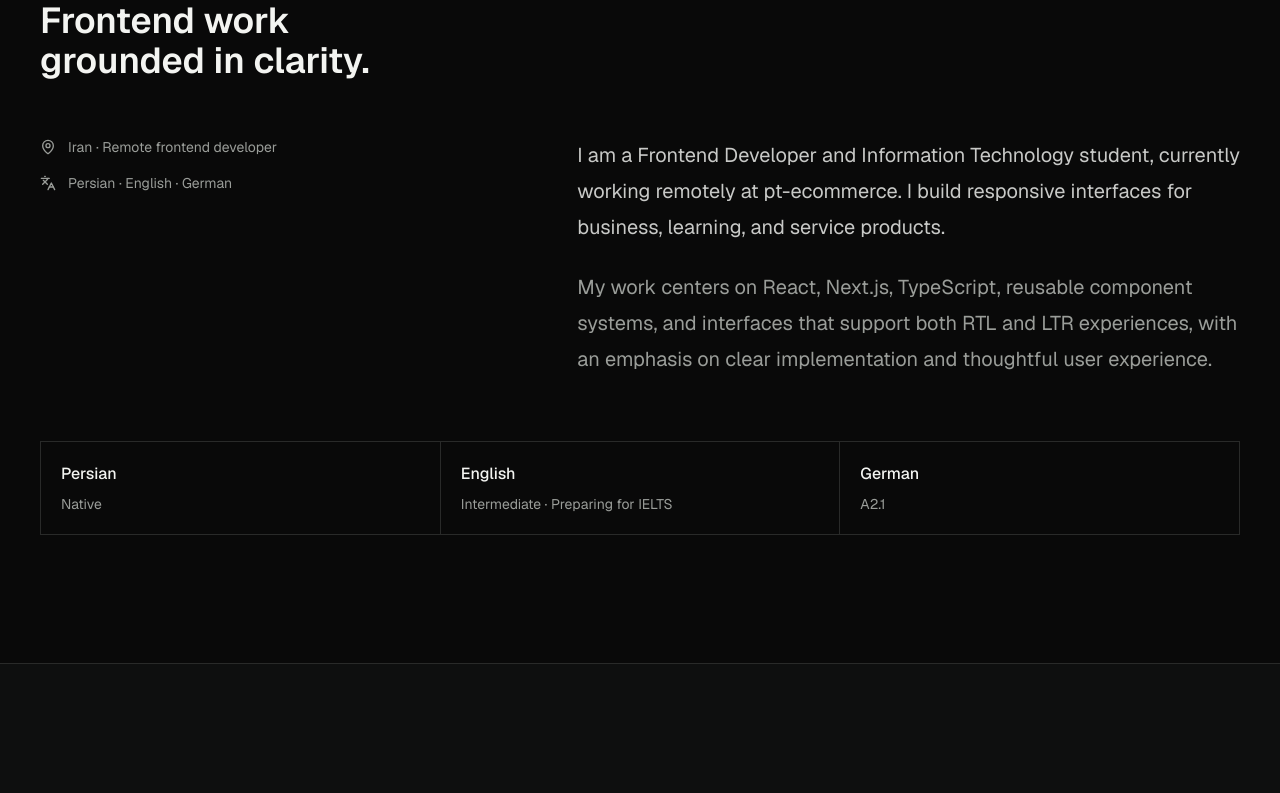
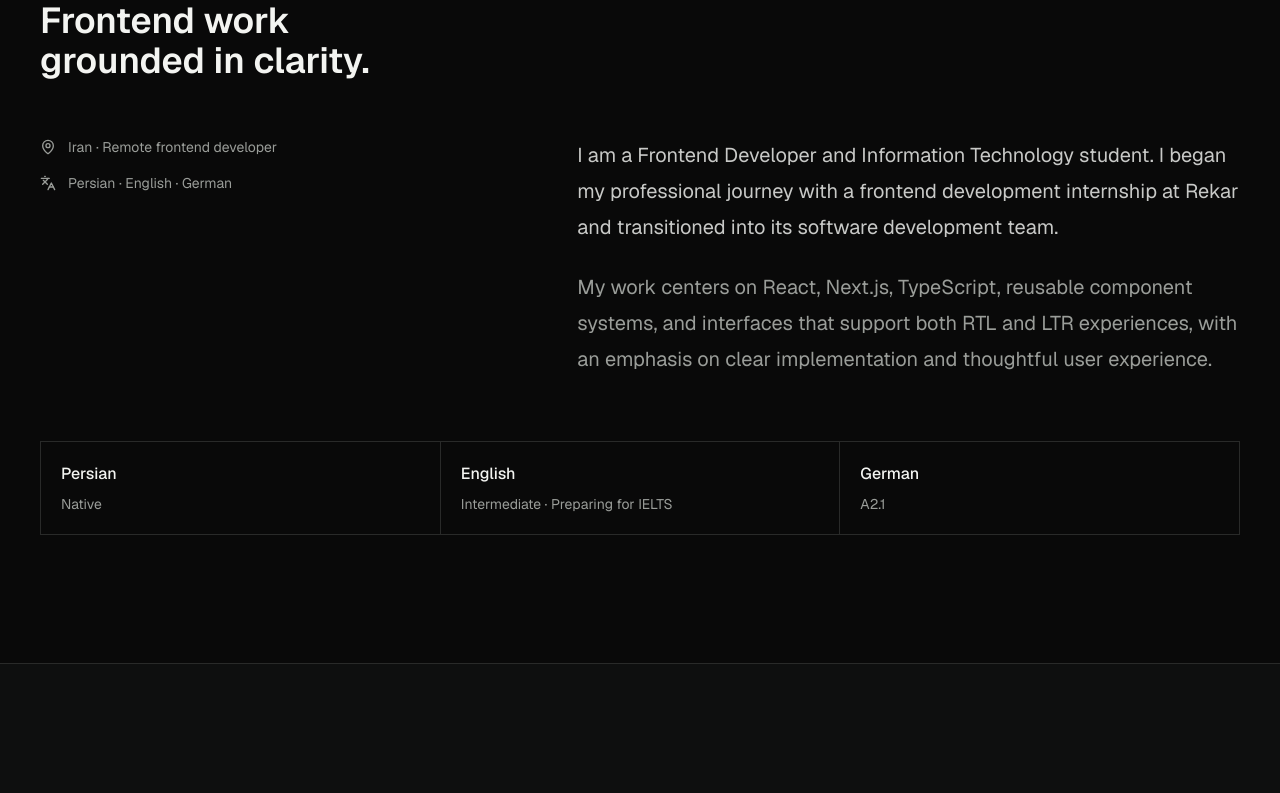
Before and after one commit to shararekeshvari/shararekeshvari.github.io, a Next.js app: page / in a window 1280 px wide. Shown: the part 960-1753 px from the top of the page. Built offline with nearby package versions, Linux system fonts and the light colour scheme; no server answers.

Commit message:
Update portfolio experience timeline

```diff
--- a/src/app/page.tsx
+++ b/src/app/page.tsx
@@ -11,7 +11,7 @@ const structuredData = {
   sameAs: ["https://github.com/shararekeshvari"],
   worksFor: {
     "@type": "Organization",
-    name: "pt-ecommerce",
+    name: "Rekar",
   },
   address: {
     "@type": "PostalAddress",
--- a/src/components/portfolio.tsx
+++ b/src/components/portfolio.tsx
@@ -19,7 +19,7 @@ import { SectionHeading } from "@/components/section-heading";
 import { buttonVariants } from "@/components/ui/button";
 import {
   contactItems,
-  experience,
+  experiences,
   languageItems,
   projects,
   skillGroups,
@@ -130,9 +130,9 @@ export function Portfolio() {
               <Reveal delay={0.08}>
                 <div className="max-w-2xl space-y-6 text-lg leading-8 text-foreground/82 sm:text-xl sm:leading-9">
                   <p>
-                    I am a Frontend Developer and Information Technology student, currently
-                    working remotely at pt-ecommerce. I build responsive interfaces for
-                    business, learning, and service products.
+                    I am a Frontend Developer and Information Technology student. I began my
+                    professional journey with a frontend development internship at Rekar and
+                    transitioned into its software development team.
                   </p>
                   <p className="text-muted">
                     My work centers on React, Next.js, TypeScript, reusable component systems,
@@ -215,47 +215,55 @@ export function Portfolio() {
               <SectionHeading
                 index="04 / EXPERIENCE"
                 title="Professional experience."
-                description="Current remote frontend work focused on responsive interfaces, reusable React components, and TypeScript implementation."
+                description="A continuous frontend journey from internship to product development across accounting, learning, and clinic management software."
               />
             </Reveal>
 
-            <Reveal className="mt-14">
-              <div className="grid gap-5 border-t border-border py-8 md:grid-cols-[1fr_1.4fr] md:gap-12 md:py-10">
+            <div className="mt-14 border-t border-border">
+              {experiences.map((item, index) => (
+                <Reveal key={`${item.company}-${item.startDate}`} delay={index * 0.05}>
+                  <article className="grid gap-6 border-b border-border py-8 md:grid-cols-[1fr_1.4fr] md:gap-12 md:py-10">
                     <div className="flex gap-4">
-                  <span className="mt-2 size-2 shrink-0 rounded-full bg-accent ring-4 ring-accent/12" aria-hidden="true" />
+                      <span
+                        className="mt-2 size-2 shrink-0 rounded-full bg-accent ring-4 ring-accent/12"
+                        aria-hidden="true"
+                      />
                       <div>
-                    <p className="mb-2 font-mono text-[11px] uppercase text-accent">{experience.employmentType}</p>
-                    <h3 className="text-xl font-semibold">{experience.role}</h3>
-                    <p className="mt-1 text-sm text-muted">{experience.company}</p>
+                        <p className="mb-2 font-mono text-[11px] uppercase text-accent">
+                          {item.employmentType}
+                        </p>
+                        <h3 className="text-xl font-semibold">{item.role}</h3>
+                        <p className="mt-1 text-sm text-muted">{item.company}</p>
                       </div>
                     </div>
                     <div>
                       <p className="mb-5 flex items-center gap-2 font-mono text-xs text-muted">
                         <CalendarDays aria-hidden="true" size={14} />
-                    <time dateTime={experience.startDate}>{experience.period}</time>
+                        <time dateTime={item.startDate}>{item.period}</time>
                       </p>
                       <p className="max-w-2xl text-base leading-7 text-muted">
-                    {experience.description}
+                        {item.description}
                       </p>
                       <ul className="mt-6 grid gap-x-8 gap-y-3 sm:grid-cols-2">
-                    {experience.responsibilities.map((responsibility) => (
-                      <li key={responsibility} className="flex items-start gap-2 text-sm leading-6 text-foreground/78">
-                        <Check aria-hidden="true" className="mt-1 shrink-0 text-accent" size={14} />
+                        {item.responsibilities.map((responsibility) => (
+                          <li
+                            key={responsibility}
+                            className="flex items-start gap-2 text-sm leading-6 text-foreground/78"
+                          >
+                            <Check
+                              aria-hidden="true"
+                              className="mt-1 shrink-0 text-accent"
+                              size={14}
+                            />
                             {responsibility}
                           </li>
                         ))}
                       </ul>
-                  <div className="mt-6 flex flex-wrap gap-2">
-                    {experience.tech.map((item) => (
-                      <span key={item} className="rounded-md border border-border px-2.5 py-1 font-mono text-[11px] text-muted">
-                        {item}
-                      </span>
+                    </div>
+                  </article>
+                </Reveal>
               ))}
             </div>
-                </div>
-              </div>
-              <div className="border-t border-border" />
-            </Reveal>
           </div>
         </section>
 
@@ -269,9 +277,8 @@ export function Portfolio() {
                     Let&apos;s build something clear and useful.
                   </h2>
                   <p className="mt-6 max-w-xl text-base leading-7 text-muted sm:text-lg">
-                    I currently work remotely as a Junior Frontend Developer and am open to
-                    international frontend opportunities and collaboration. Email is the best
-                    way to reach me.
+                    I am open to international junior frontend opportunities, remote
+                    internships, and collaboration. Email is the best way to reach me.
                   </p>
                 </div>
 
--- a/src/data/portfolio.ts
+++ b/src/data/portfolio.ts
@@ -45,23 +45,61 @@ export const languageItems = [
   { language: "German", level: "A2.1" },
 ] as const;
 
-export const experience = {
-  role: "Junior Frontend Developer",
-  company: "pt-ecommerce",
-  employmentType: "Remote",
-  period: "2025 — Present",
-  startDate: "2025",
-  description:
-    "Currently contributing to frontend implementation at pt-ecommerce using React-based technologies, with a focus on responsive interfaces, reusable components, and TypeScript.",
-  responsibilities: [
-    "Build responsive interfaces",
-    "Develop reusable React components",
-    "Use TypeScript in frontend implementation",
-    "Implement supplied UI designs",
-    "Collaborate with a remote development team",
-  ],
-  tech: ["React", "Next.js", "TypeScript", "Tailwind CSS"],
-} as const;
+export const experiences = [
+  {
+    role: "Frontend Developer",
+    company: "Rekar",
+    employmentType: "Internship → Development team",
+    period: "Approx. 2022 — Present",
+    startDate: "2022",
+    description:
+      "Joined Rekar as a Frontend Development Intern and transitioned into the software development team after approximately four months.",
+    responsibilities: [
+      "Contribute to the frontend development and ongoing maintenance of Rekar, the company's accounting application",
+      "Support an accounting product originally developed as a desktop and offline application",
+      "Collaborate with the development team on software maintenance, development, and product support",
+    ],
+  },
+  {
+    role: "Frontend Developer",
+    company: "Leksuu",
+    employmentType: "Part-time",
+    period: "Approx. 2026 — Present",
+    startDate: "2026",
+    description:
+      "Currently contributing to Leksuu as an active member of the core development team.",
+    responsibilities: [
+      "Contribute to the product's ongoing frontend development",
+      "Support the continued improvement and expansion of the product",
+    ],
+  },
+  {
+    role: "Frontend Developer",
+    company: "Dental Clinic Management System",
+    employmentType: "Project-based",
+    period: "Approx. 2025 — 2026 · 8 months",
+    startDate: "2025",
+    description:
+      "Participated in the frontend development of a dental clinic management system for approximately eight months.",
+    responsibilities: [
+      "Worked with the Rekar development team throughout the project",
+      "Contributed to frontend tasks for the duration of the engagement",
+    ],
+  },
+  {
+    role: "Frontend Developer",
+    company: "Narkhin",
+    employmentType: "Part-time",
+    period: "Approx. 2024 — 2025 · 1 year",
+    startDate: "2024",
+    description:
+      "Contributed to Narkhin as a part-time Frontend Developer for approximately one year.",
+    responsibilities: [
+      "Contributed to the frontend development of the product",
+      "Collaborated with members of the Rekar development team throughout the engagement",
+    ],
+  },
+] as const;
 
 export const projects = [
   {
```
Lines whose indentation alone changed are shown as unchanged.
